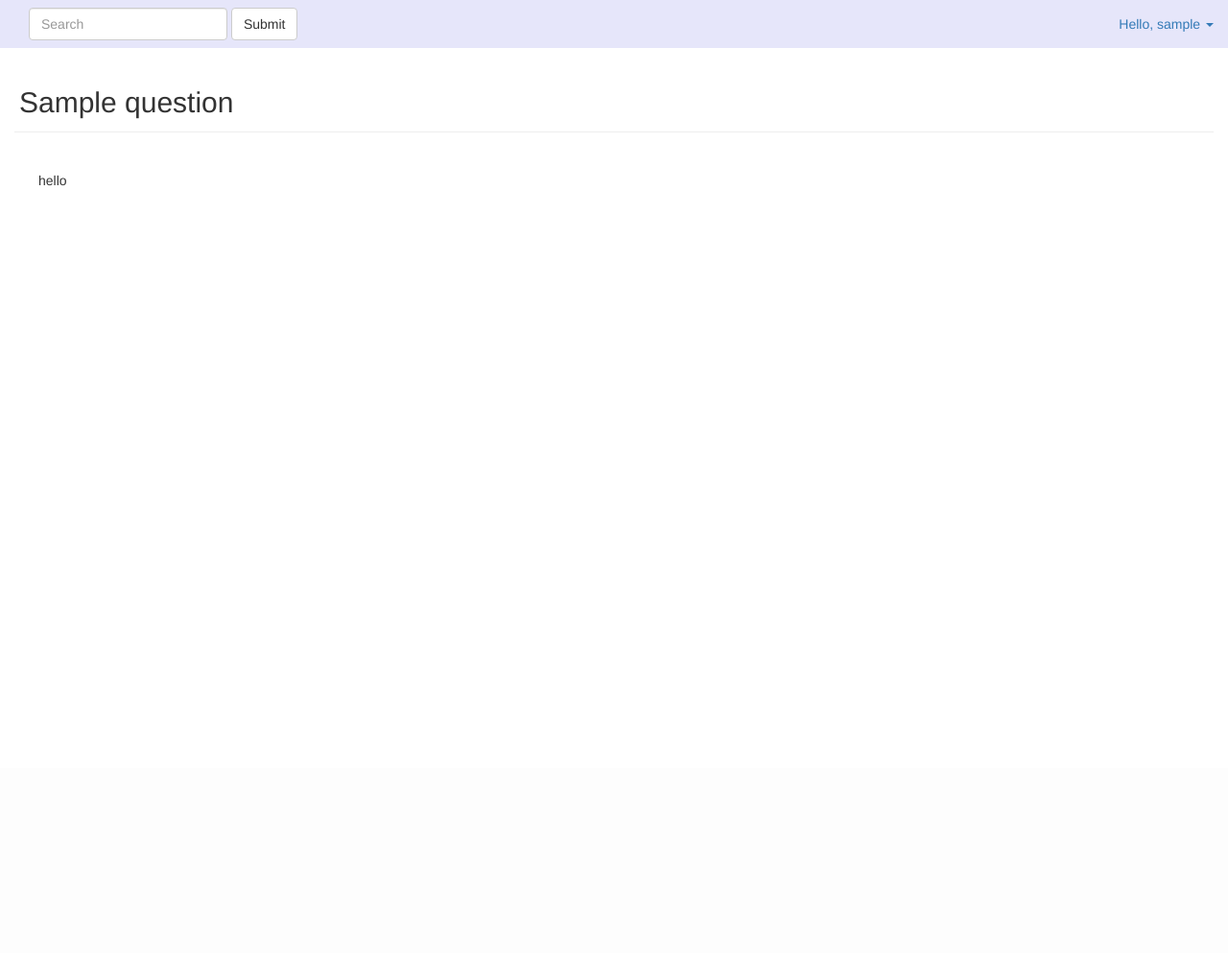
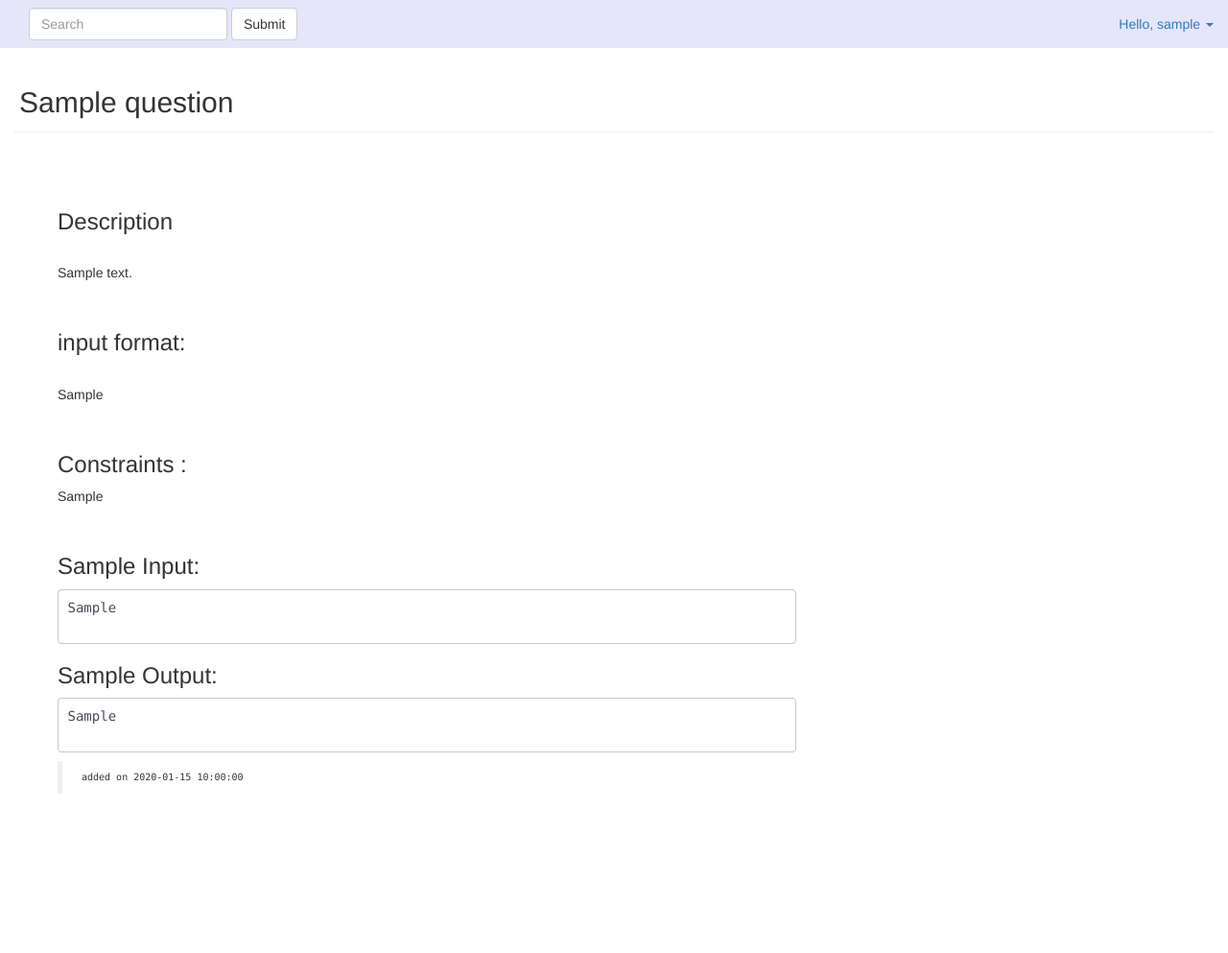
Before and after one commit to girishramnani/FlaskWars, a Flask app: page /questions/1 in a window 1280 px wide. Shown: the whole page at 96% size. Before the commit the page ends 194 px from the top, so only its background shows below. Run offline with Flask 2, Linux system fonts and the light colour scheme; a user stored in the database is signed in; tables that the repository leaves empty hold one stand-in row (values such as "Sample post"); some libraries are stand-ins or nearby versions.

Commit message:
changed a lot of stuff

```diff
--- a/app/auth/routes.py
+++ b/app/auth/routes.py
@@ -43,6 +43,7 @@ def register():
 
             db.session.add(user)
             db.session.commit()
+            logout_user(user,form.remember_me.data)
             flash("Registered successfully")
-            return render_template("index.html")
+            return redirect(url_for("questions.index"))
     return render_template("register.html",form=form)
--- /dev/null
+++ b/app/questions/forms.py
@@ -0,0 +1,8 @@
+from flask.ext.wtf.file import FileField
+from flask.ext.wtf.form import Form
+__author__ = 'Girish'
+
+
+
+class SubmitForm(Form):
+    code = FileField("Your code")
--- a/app/questions/model.py
+++ b/app/questions/model.py
@@ -8,7 +8,8 @@ class Question(db.Model):
     id = db.Column(db.Integer,primary_key=True)
     title =db.Column(db.Text,nullable=False,unique=True)
     description = db.Column(db.Text,nullable=False)
-    language = db.Column(db.Text,nullable=False,default="all")
+    inputformat = db.Column(db.Text,nullable=False)
+    constraint = db.Column(db.Text,nullable=False)
     test_input = db.Column(db.Text,nullable=False)
     test_output = db.Column(db.Text,nullable=False)
     testcases = db.relationship("TestCase")
--- a/app/questions/routes.py
+++ b/app/questions/routes.py
@@ -1,20 +1,41 @@
-from flask.ext.login import current_user
+from flask.ext.login import current_user, login_required
 from flask.helpers import flash, url_for
 from flask import redirect
+from werkzeug.utils import secure_filename
+from app.questions.forms import SubmitForm
+
 __author__ = 'Girish'
 from flask import render_template
 from app.questions import questions
 from app.questions.model import Question
 
+ALLOWED_EXTENSIONS = set(['c', 'cpp', 'py', 'rb', 'java'])
+
 @questions.route("/")
 def index():
     if current_user.is_authenticated():
         all_questions = Question.query.all()
+        print(all_questions)
         return render_template("index.html",all_quest=all_questions)
     flash("you need to login to see the questions")
     return redirect(url_for("auth.login"))
 
+def allowed_file(filename):
+    return '.' in filename and filename.rsplit('.', 1)[1] in ALLOWED_EXTENSIONS
+
+
 @questions.route("/questions/<int:id>")
+@login_required
 def getquestion(id):
+    submitform =SubmitForm()
     selected_question = Question.query.filter(Question.id ==id).first()
-    return render_template("question.html",question=selected_question)
+    return render_template("question.html",question=selected_question,form = submitform)
+
+
+@questions.route('/questions/<int:id>/submit', methods=('GET', 'POST'))
+@login_required
+def submit():
+    form = SubmitForm()
+    if form.validate_on_submit():
+        filename = secure_filename(form.code.data.filename)
+        form.code.data.save('uploads/' + filename)
--- a/app/static/css/style.css
+++ b/app/static/css/style.css
@@ -1,7 +1,25 @@
 .cliente {
-	margin-top:10px;
-	border: #cdcdcd medium solid;
-	border-radius: 10px;
-	-moz-border-radius: 10px;
-	-webkit-border-radius: 10px;
+	margin-top:5px;
+    margin-left: 5px;
+    margin-right: 5px;
+    padding: 15px 15px 15px 15px;
+    height: 100%;
 }
+
+
+
+.fontsize > li {
+    font-size: 16px;
+}
+pre {
+    display: block;
+margin: 0px 0px 9px;
+font-size: 14px;
+line-height: 18px;
+word-break: break-all;
+word-wrap: break-word;
+white-space: pre-wrap;
+color: #454C59;
+background: #FFF none repeat scroll 0% 0%;
+border: 1px solid #C2C7D0;
+}
--- a/app/templates/login.html
+++ b/app/templates/login.html
@@ -1,15 +1,14 @@
 {% extends "base.html" %}
 {%  import "bootstrap/wtf.html" as wtf %}
 {% block content %}
-    <div class="container-fluid">
+    <div class="container-fluid fontsize">
     <div style="margin-top:90px ">
     <div class="row-fluid">
      <div class="page-header"><h2 style="margin: 5px 5px 5px 5px;">{% block form_header %}Login{% endblock %}</h2></div></div>
     </div>
         <div style="padding: 20px 10px 10px 10px;margin: 0 auto;">
     <div class="container-fluid"  >
-    <div class="row">
-    <div class="col-md-8">
+    <div class="col-md-8 cliente fontsize" style="height:100vh;">
 
         {% block form %}
         {{ wtf.quick_form(forms) }}
@@ -18,7 +17,7 @@
         {% endblock %}
 
     </div>
-    <div class="col-md-4">
+    <div class="col-md-3 cliente" style="height:100vh;">
         {% block aside %}
 
         {% endblock %}
@@ -27,5 +26,4 @@
     </div>
     </div>
     </div>
-    </div>
 {% endblock %}
--- a/app/templates/question.html
+++ b/app/templates/question.html
@@ -3,5 +3,27 @@
     {{ question.title }}
 {% endblock %}
 {% block form  %}
-hello
+    <h3>Description</h3>
+    <br>
+    <p>{{ question.description | safe }} </p>
+    <br>
+    <h3>input format:</h3>
+    <br>
+    <p>{{ question.inputformat | safe }}</p>
+    <br>
+
+    <h3>Constraints :</h3>
+    <p>
+    {{ question.constraint | safe }}
+    </p>
+    <br>
+    <h3>Sample Input:</h3>
+    <pre>{{ question.test_input }}
+    </pre>
+    <h3>Sample Output:</h3>
+    <pre>{{ question.test_output }}
+    </pre>
+    <blockquote style="font-family: 'lucida console';font-size: 10px">added on {{ question.added_on }}</blockquote>
+
+
 {% endblock %}
```
